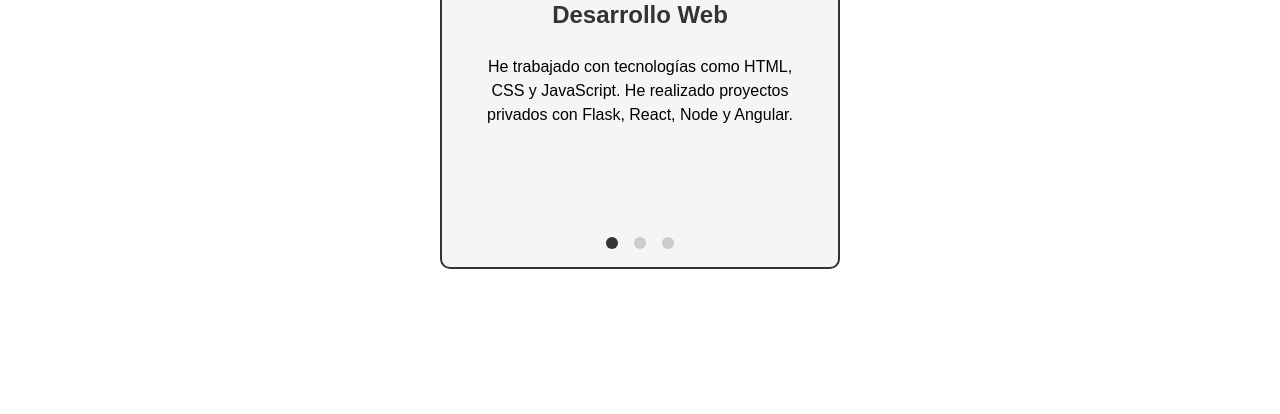
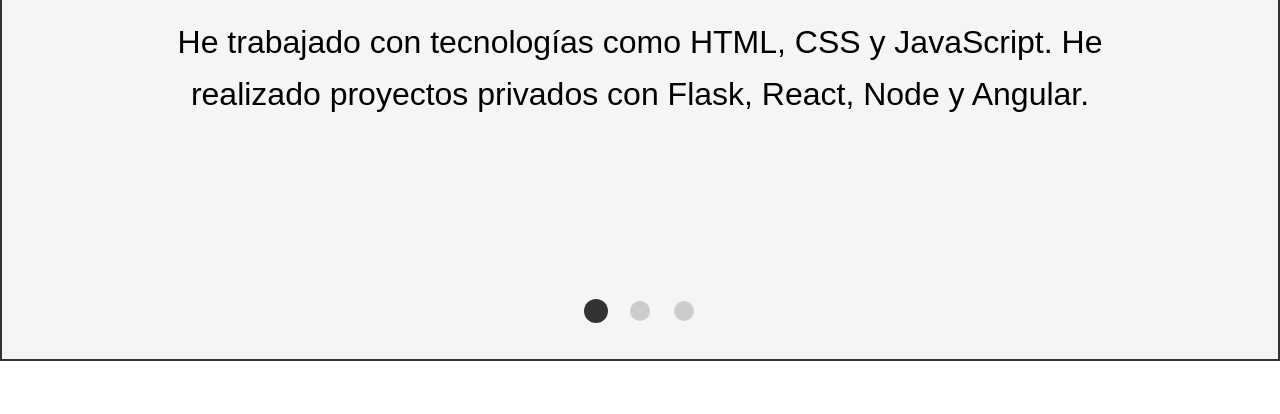
Before and after one commit to LAguirr/htmlcss, a plain HTML site: page main.html in a window 1280 px wide. Shown: the part 439-853 px from the top of the page. After the commit the page ends 800 px from the top, so only its background shows below. Drawn offline with Linux system fonts and the light colour scheme.

Commit message:
carousel

```diff
--- a/main.html
+++ b/main.html
@@ -9,13 +9,16 @@
             font-family: Arial, sans-serif;
             margin: 0;
             padding: 0;
-            overflow-x: hidden;
+            overflow: hidden;
         }
         header {
             background-color: #333;
             color: white;
             padding: 1rem;
             text-align: center;
+            position: fixed;
+            width: 100%;
+            z-index: 1000;
         }
         nav {
             display: flex;
@@ -26,128 +29,93 @@
         nav button {
             padding: 0.5rem 1rem;
             cursor: pointer;
+            font-size: 1.2rem;
         }
 
         main {
-            display: flex;
-            justify-content: center;
-            align-items: center;
-            min-height: calc(100vh - 150px);
-            padding: 20px;
+            height: 100vh;
+            overflow: hidden;
         }
 
         .carousel-container {
-            width: 400px;
-            height: 400px;
+            width: 100vw;
+            height: 100vh;
             position: relative;
             overflow: hidden;
         }
 
         .carousel {
             display: flex;
-            transition: transform 0.5s ease;
+            transition: transform 0.7s cubic-bezier(0.4, 0, 0.2, 1);
             height: 100%;
-            width: 1200px; /* 3 times the container width */
+            width: 300vw; /* 3 times the viewport width */
         }
 
         section {
-            width: 800px;
-            height: 400px;
+            width: 100vw;
+            height: 100vh;
             padding: 2rem;
             box-sizing: border-box;
             background-color: #f5f5f5;
             border: 2px solid #333;
-            border-radius: 10px;
             display: flex;
             flex-direction: column;
             justify-content: center;
             align-items: center;
             text-align: center;
+            padding-top: 150px; /* Space for fixed header */
         }
 
         section h2 {
-            margin: 0 0 1rem 0;
-            font-size: 1.5rem;
+            margin: 0 0 2rem 0;
+            font-size: 3.5rem;
             color: #333;
         }
 
         section p {
             margin: 0;
-            font-size: 1rem;
-            line-height: 1.5;
-            overflow-y: auto;
-            max-height: 250px;
-            padding: 10px;
+            font-size: 2rem;
+            line-height: 1.6;
+            max-width: 80%;
         }
 
         .carousel-buttons {
-            position: absolute;
-            bottom: 20px;
+            position: fixed;
+            bottom: 40px;
             left: 0;
             right: 0;
             display: flex;
             justify-content: center;
-            gap: 1rem;
+            gap: 1.5rem;
             z-index: 2;
         }
 
         .carousel-dot {
-            width: 12px;
-            height: 12px;
+            width: 20px;
+            height: 20px;
             border-radius: 50%;
             background-color: #ccc;
             cursor: pointer;
             border: none;
+            transition: transform 0.3s ease;
+        }
+
+        .carousel-dot:hover {
+            transform: scale(1.2);
         }
 
         .carousel-dot.active {
             background-color: #333;
+            transform: scale(1.2);
         }
 
-        .carousel-arrow {
-            position: absolute;
-            top: 50%;
-            transform: translateY(-50%);
-            background: rgba(0, 0, 0, 0.5);
-            color: white;
-            border: none;
-            padding: 1rem;
-            cursor: pointer;
-            z-index: 2;
-            border-radius: 50%;
-            width: 40px;
-            height: 40px;
-            display: flex;
-            align-items: center;
-            justify-content: center;
-        }
-
-        .carousel-prev {
-            left: -50px;
-        }
-
-        .carousel-next {
-            right: -50px;
-        }
-
-        @media (max-width: 600px) {
-            .carousel-container {
-                width: 600px;
-                height: 300px;
-            }
-
-            .carousel {
-                width: 900px; /* 3 times the container width */
-            }
-
-            section {
-                width: 600px;
-                height: 300px;
+        @media (max-width: 768px) {
+            section h2 {
+                font-size: 2.5rem;
             }
 
             section p {
-                max-height: 180px;
-                font-size: 0.9rem;
+                font-size: 1.5rem;
             }
         }
     </style>
@@ -194,22 +162,28 @@
             const carousel = document.querySelector('.carousel');
             const dots = document.querySelectorAll('.carousel-dot');
             let currentSlide = 0;
+            let isScrolling = false;
+            let scrollTimeout;
 
             function updateCarousel() {
-                carousel.style.transform = `translateX(-${currentSlide * 400}px)`;
+                carousel.style.transform = `translateX(-${currentSlide * 100}vw)`;
                 dots.forEach((dot, index) => {
                     dot.classList.toggle('active', index === currentSlide);
                 });
             }
 
             function nextSlide() {
-                currentSlide = (currentSlide + 1) % 3;
-                updateCarousel();
+                if (currentSlide < 2) {
+                    currentSlide++;
+                    updateCarousel();
+                }
             }
 
             function prevSlide() {
-                currentSlide = (currentSlide - 1 + 3) % 3;
-                updateCarousel();
+                if (currentSlide > 0) {
+                    currentSlide--;
+                    updateCarousel();
+                }
             }
 
             function goToSlide(index) {
@@ -217,11 +191,38 @@
                 updateCarousel();
             }
 
-            document.querySelector('.carousel-next').addEventListener('click', nextSlide);
-            document.querySelector('.carousel-prev').addEventListener('click', prevSlide);
+            // Mouse wheel navigation
+            function handleScroll(event) {
+                if (isScrolling) return;
+
+                isScrolling = true;
+                clearTimeout(scrollTimeout);
+
+                if (event.deltaY > 0) {
+                    nextSlide();
+                } else {
+                    prevSlide();
+                }
+
+                scrollTimeout = setTimeout(() => {
+                    isScrolling = false;
+                }, 1000); // Debounce scroll events
+            }
+
+            // Add wheel event listener
+            window.addEventListener('wheel', handleScroll, { passive: true });
 
             dots.forEach((dot, index) => {
                 dot.addEventListener('click', () => goToSlide(index));
+            });
+
+            // Optional: Add keyboard navigation
+            document.addEventListener('keydown', (e) => {
+                if (e.key === 'ArrowRight' || e.key === 'ArrowDown') {
+                    nextSlide();
+                } else if (e.key === 'ArrowLeft' || e.key === 'ArrowUp') {
+                    prevSlide();
+                }
             });
         });
     </script>
@@ -237,8 +238,6 @@
     </header>
     <main>
         <div class="carousel-container">
-            <button class="carousel-arrow carousel-prev">←</button>
-            <button class="carousel-arrow carousel-next">→</button>
             <div class="carousel">
                 <section>
                     <h2 id="webDevTitle"></h2>
```
